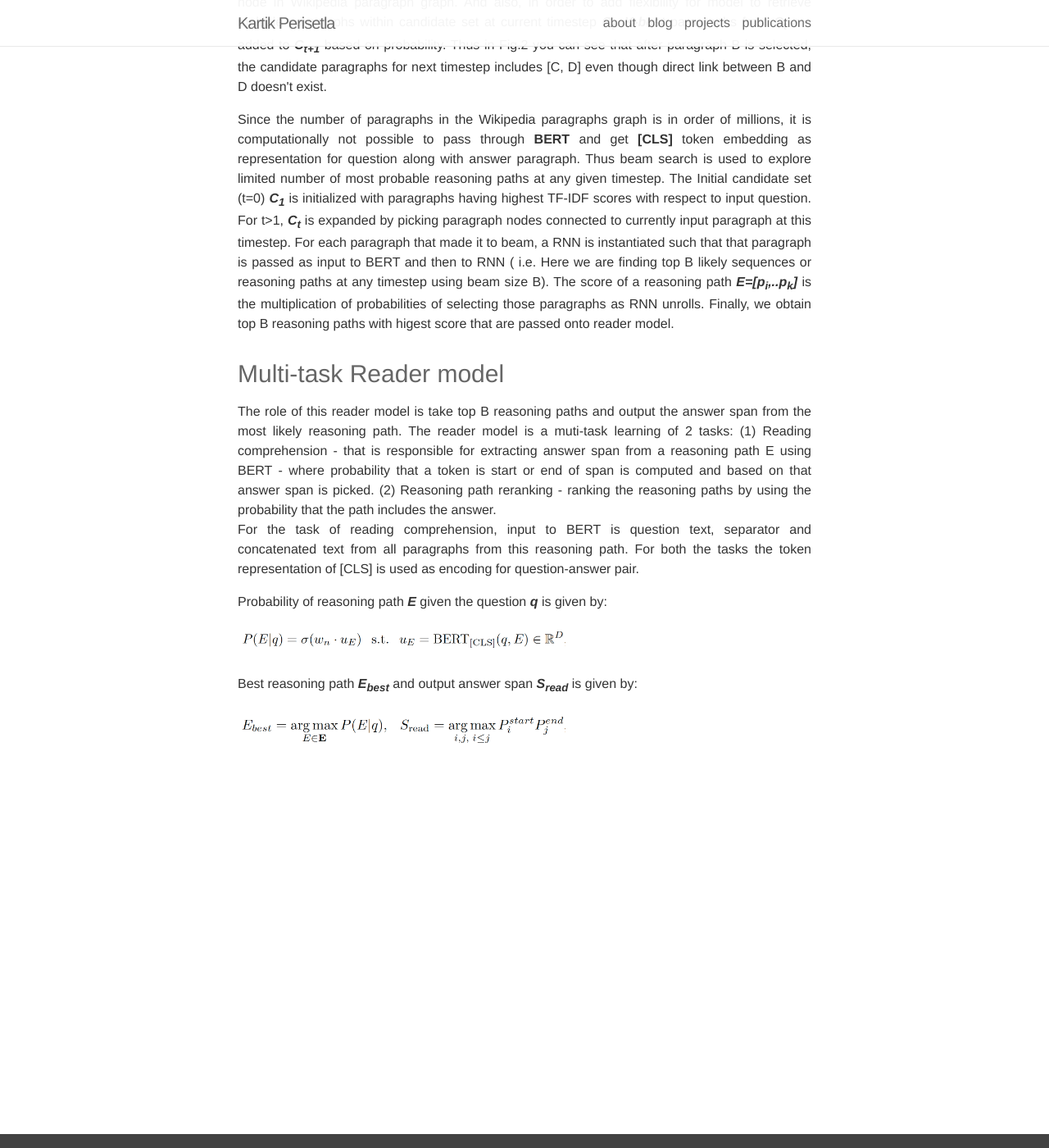
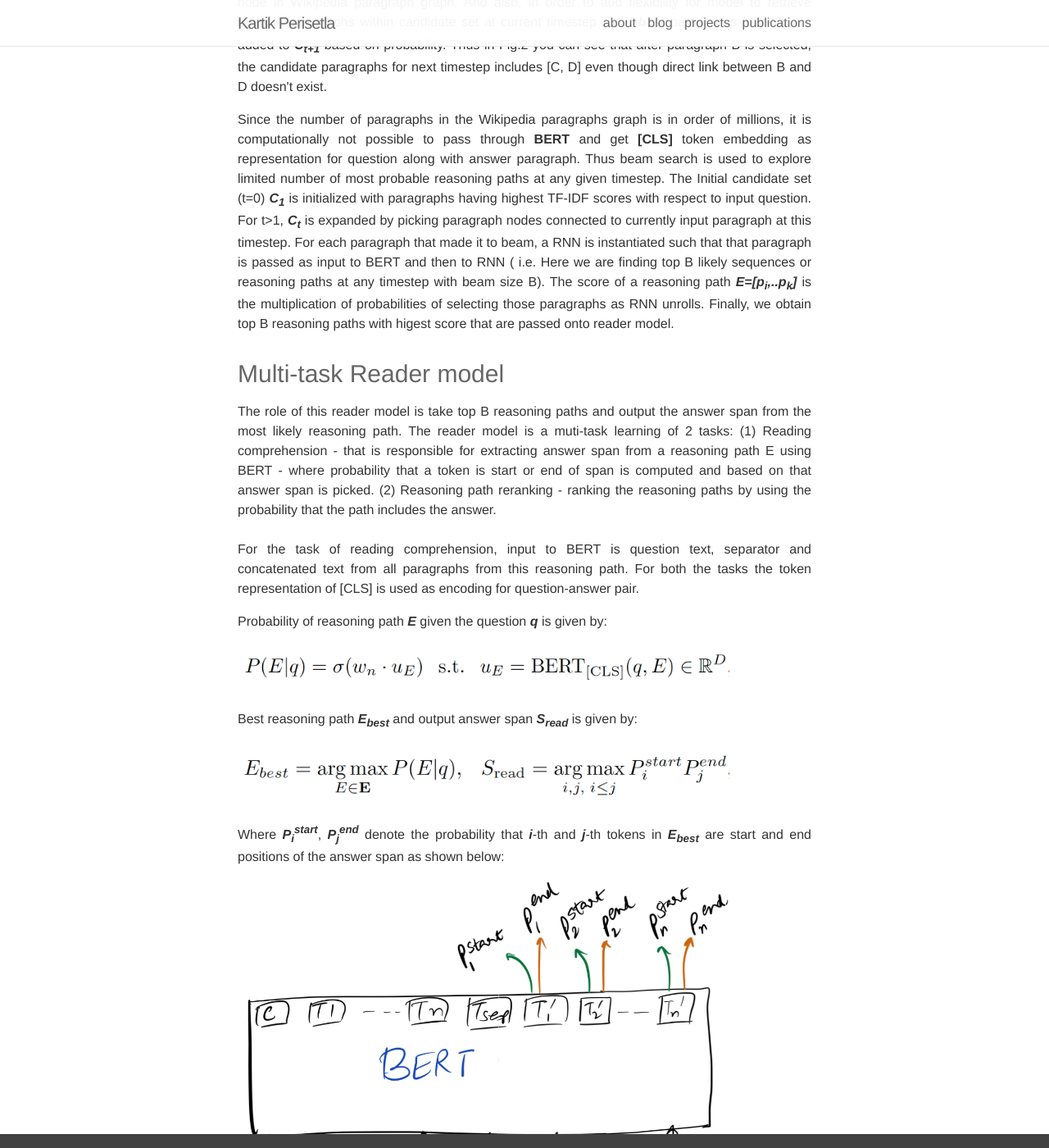
Before and after one commit to kartikperisetla/kartikperisetla.github.io, a Jekyll site: the page built from _posts/2020-06-19-learning-to-retrieve-reasoning-paths.markdown, in a window 1280 px wide and 1400 px high, scrolled down 3729 px. Shown: the whole window at 82% size. Built offline with Jekyll 4.4.1, drawn with Linux system fonts in a browser that asks for light colours; nearby versions of some CDN libraries; comment, search, counter and statistics services are not loaded.

Commit message:
adding bert answer span
adding bert answer span

```diff
--- a/_posts/2020-06-19-learning-to-retrieve-reasoning-paths.markdown
+++ b/_posts/2020-06-19-learning-to-retrieve-reasoning-paths.markdown
@@ -64,7 +64,7 @@ Once a paragraph is selected by RNN at current timestep, the candidate set of pa
 </p>
 
 <p align="justify">
-Since the number of paragraphs in the Wikipedia paragraphs graph is in order of millions, it is computationally not possible to pass through <b>BERT</b> and get <b>[CLS]</b> token embedding as representation for question along with answer paragraph. Thus beam search is used to explore limited number of most probable reasoning paths at any given timestep. The Initial candidate set (t=0) <b><i>C<sub>1</sub></i></b> is initialized with paragraphs having highest TF-IDF scores with respect to input question. For t>1, <b><i>C<sub>t</sub></i></b> is expanded by picking paragraph nodes connected to currently input paragraph at this timestep. For each paragraph that made it to beam, a RNN is instantiated such that that paragraph is passed as input to BERT and then to RNN ( i.e. Here we are finding top B likely sequences or reasoning paths at any timestep using beam size B). The score of a reasoning path <b><i>E=[p<sub>i</sub>,..p<sub>k</sub>]</i></b> is the multiplication of probabilities of selecting those paragraphs as RNN unrolls. Finally, we obtain top B reasoning paths with higest score that are passed onto reader model.
+Since the number of paragraphs in the Wikipedia paragraphs graph is in order of millions, it is computationally not possible to pass through <b>BERT</b> and get <b>[CLS]</b> token embedding as representation for question along with answer paragraph. Thus beam search is used to explore limited number of most probable reasoning paths at any given timestep. The Initial candidate set (t=0) <b><i>C<sub>1</sub></i></b> is initialized with paragraphs having highest TF-IDF scores with respect to input question. For t>1, <b><i>C<sub>t</sub></i></b> is expanded by picking paragraph nodes connected to currently input paragraph at this timestep. For each paragraph that made it to beam, a RNN is instantiated such that that paragraph is passed as input to BERT and then to RNN ( i.e. Here we are finding top B likely sequences or reasoning paths at any timestep with beam size B). The score of a reasoning path <b><i>E=[p<sub>i</sub>,..p<sub>k</sub>]</i></b> is the multiplication of probabilities of selecting those paragraphs as RNN unrolls. Finally, we obtain top B reasoning paths with higest score that are passed onto reader model.
 </p>
 
 <h3>
@@ -73,7 +73,7 @@ Since the number of paragraphs in the Wikipedia paragraphs graph is in order of
 <p align="justify">
 The role of this reader model is take top B reasoning paths and output the answer span from the most likely reasoning path.
 The reader model is a muti-task learning of 2 tasks: (1) Reading comprehension - that is responsible for extracting answer span from a reasoning path E using BERT - where probability that a token is start or end of span is computed and based on that answer span is picked. (2) Reasoning path reranking - ranking the reasoning paths by using the probability that the path includes the answer.
-<br/>
+<br/><br/>
 
 For the task of reading comprehension, input to BERT is question text, separator and concatenated text from all paragraphs from this reasoning path. For both the tasks the token representation of [CLS] is used as encoding for question-answer pair.
 </p>
@@ -82,12 +82,16 @@ For the task of reading comprehension, input to BERT is question text, separator
 <p align="justify">
 Probability of reasoning path <b><i>E</i></b> given the question <b><i>q</i></b> is given by:
 </p>
-<img width="400px" src="{{ site.baseurl }}/assets/img/blog/p_e_q.png"/>
+<img width="600px" src="{{ site.baseurl }}/assets/img/blog/p_e_q.png"/>
 
 <p align="justify">
 Best reasoning path <b><i>E<sub>best</sub></i></b> and output answer span <b><i>S<sub>read</sub></i></b> is given by:
 </p>
-<img width="400px" src="{{ site.baseurl }}/assets/img/blog/argmax_ebest.png"/>
+<img width="600px" src="{{ site.baseurl }}/assets/img/blog/argmax_ebest.png"/>
+<p align="justify">
+Where <b><i>P<sub>i</sub><sup>start</sup></i></b>, <b><i>P<sub>j</sub><sup>end</sup></i></b> denote the probability that <b><i>i</i></b>-th and <b><i>j</i></b>-th tokens in <b><i>E<sub>best</sub></i></b> are start and end positions of the answer span as shown below:
+</p>
+<img width="600px" src="{{ site.baseurl }}/assets/img/blog/bert-answer-span.png"/>
 
 <br/>
 {% if page.comments %}
```
Also changed, not shown: assets/img/blog/bert-answer-span.png (added).
